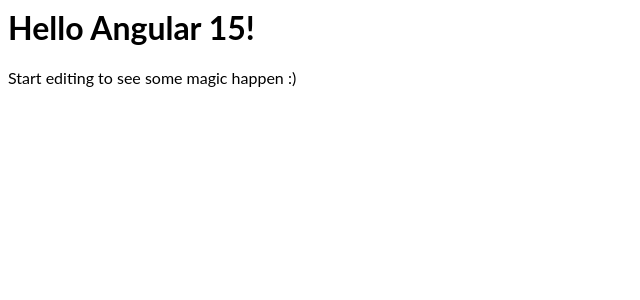
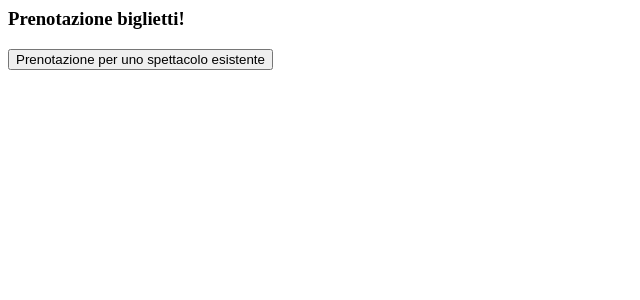
Before and after one commit to leomanne/SSW_Project, an Angular app: page / in a window 1280 px wide. Shown: the top 300 px of the page, without its empty margins (0-640 px from the left). Built offline with nearby package versions, Linux system fonts and the light colour scheme.

Commit message:
3 files modified

```diff
--- a/src/app/app.component.html
+++ b/src/app/app.component.html
@@ -1,4 +1,5 @@
-<hello name="{{ name }}"></hello>
-<p>
-  Start editing to see some magic happen :)
-</p>
+<hello name="{{ title }}"></hello>
+
+  <button (click)="startReservation()">
+    Prenotazione per uno spettacolo esistente
+  </button>
--- a/src/app/app.component.ts
+++ b/src/app/app.component.ts
@@ -3,8 +3,16 @@
 @Component({
   selector: 'my-app',
   templateUrl: './app.component.html',
-  styleUrls: [ './app.component.css' ]
+  styleUrls: ['./app.component.css'],
 })
-export class AppComponent  {
-  name = 'Angular ' + VERSION.major;
+export class AppComponent {
+  title = 'Prenotazione biglietti';
+
+  reservation: boolean = false; //used to enable form
+
+
+  startReservation() {
+    // funzione che attiva il form per la prenotazione
+    this.reservation = true;
+  }
 }
--- a/src/app/hello.component.ts
+++ b/src/app/hello.component.ts
@@ -2,7 +2,7 @@
 
 @Component({
   selector: 'hello',
-  template: `<h1>Hello {{name}}!</h1>`,
+  template: `<h3>{{name}}!</h3>`,
   styles: [`h1 { font-family: Lato; }`]
 })
 export class HelloComponent  {
```
